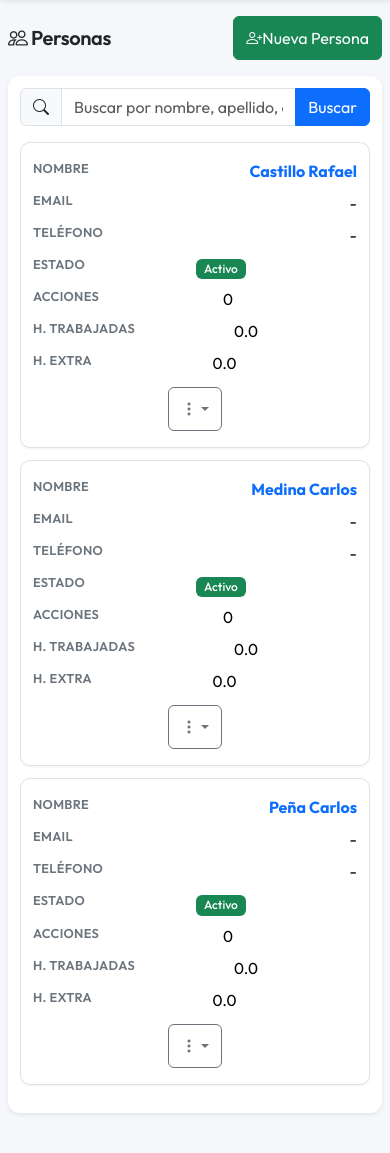
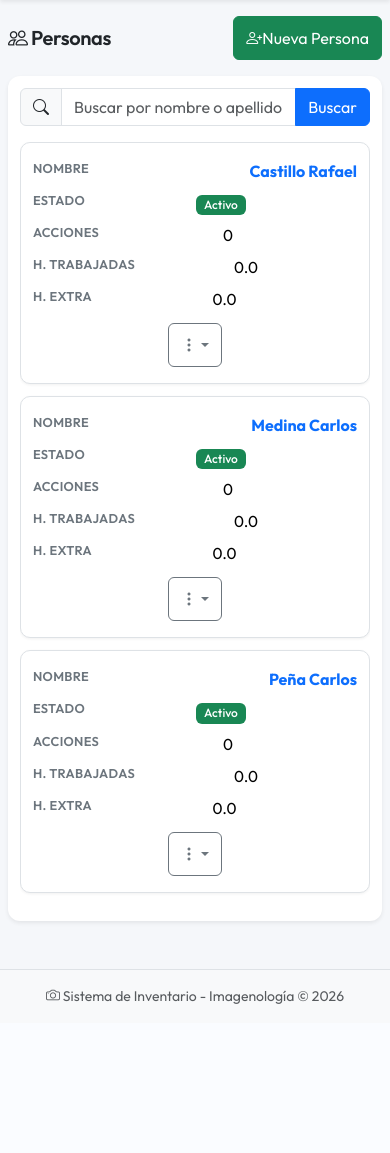
Before and after one commit to 1000carlospena-prog/imagenologia, a Django app: page /personas/ in a window 390 px wide. Shown: the part 52-1205 px from the top of the page. After the commit the page ends 1056 px from the top, so only its background shows below. Run offline with Django 4.2, Linux system fonts and the light colour scheme; data comes from the database, SQL or seed files in the repository; data that the repository does not hold is empty.

Commit message:
fix: remove email/phone from persona form, list, and search

```diff
--- a/inventario/forms.py
+++ b/inventario/forms.py
@@ -6,12 +6,10 @@ from .models import Persona, OrdenTrabajo, Asignacion, ParteTrabajo, Equipo
 class PersonaForm(forms.ModelForm):
     class Meta:
         model = Persona
-        fields = ['nombre', 'apellido', 'email', 'telefono', 'activo']
+        fields = ['nombre', 'apellido', 'activo']
         widgets = {
             'nombre': forms.TextInput(attrs={'class': 'form-control', 'placeholder': 'Nombre', 'autocomplete': 'given-name'}),
             'apellido': forms.TextInput(attrs={'class': 'form-control', 'placeholder': 'Apellido', 'autocomplete': 'family-name'}),
-            'email': forms.EmailInput(attrs={'class': 'form-control', 'placeholder': 'correo@ejemplo.com', 'autocomplete': 'email'}),
-            'telefono': forms.TextInput(attrs={'class': 'form-control', 'placeholder': '+52 555 555 5555', 'autocomplete': 'tel'}),
             'activo': forms.CheckboxInput(attrs={'class': 'form-check-input'}),
         }
 
--- a/inventario/templates/inventario/persona_list.html
+++ b/inventario/templates/inventario/persona_list.html
@@ -22,7 +22,7 @@
             <div class="col-md-8">
                 <div class="input-group">
                     <span class="input-group-text"><i class="bi bi-search"></i></span>
-                    <input type="text" name="q" class="form-control" placeholder="Buscar por nombre, apellido, email o teléfono..." value="{{ query }}">
+                    <input type="text" name="q" class="form-control" placeholder="Buscar por nombre o apellido..." value="{{ query }}">
                     <button type="submit" class="btn btn-primary">Buscar</button>
                     {% if query %}
                         <a href="{% url 'persona_list' %}" class="btn btn-outline-secondary">Limpiar</a>
@@ -36,8 +36,6 @@
                 <thead class="table-primary">
                     <tr>
                         <th>Nombre</th>
-                        <th>Email</th>
-                        <th>Teléfono</th>
                         <th class="text-center">Estado</th>
                         <th class="text-center">Acciones</th>
                         <th class="text-center">H. Trabajadas</th>
@@ -53,8 +51,6 @@
                                 {{ p.apellido }} {{ p.nombre }}
                             </a>
                         </td>
-                        <td data-label="Email">{{ p.email|default:"-" }}</td>
-                        <td data-label="Teléfono">{{ p.telefono|default:"-" }}</td>
                         <td class="text-center badge-cell" data-label="Estado">
                             {% if p.activo %}
                                 <span class="badge bg-success">Activo</span>
@@ -80,7 +76,7 @@
                     </tr>
                     {% empty %}
                     <tr>
-                        <td colspan="8" class="text-center text-muted py-4">
+                        <td colspan="6" class="text-center text-muted py-4">
                             <i class="bi bi-inbox fs-3 d-block"></i>
                             {% if query %}No se encontraron personas con "{{ query }}"{% else %}No hay personas registradas{% endif %}
                         </td>
```
